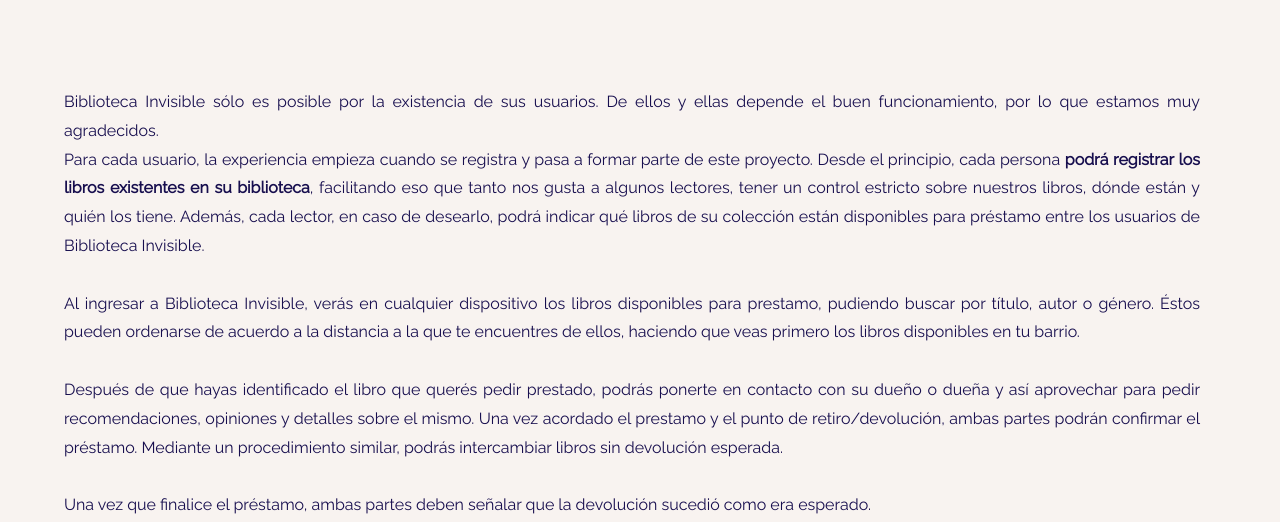
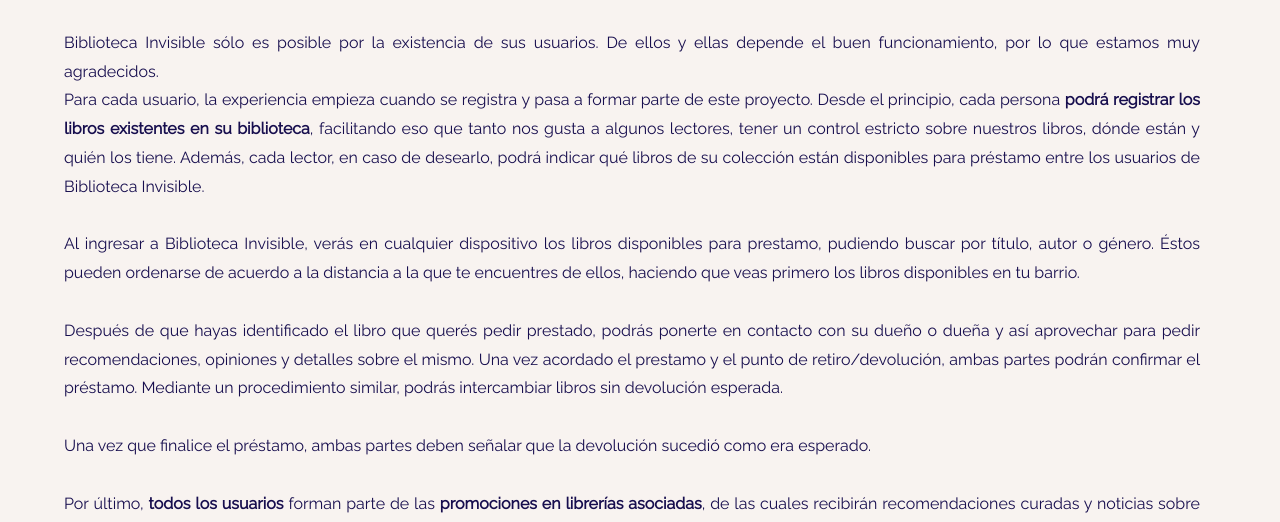
Before and after one commit to facund02401/BibliotecaInvisible, a plain HTML site: page como-funciona.html in a window 1280 px wide. Shown: the part 278-800 px from the top of the page. Drawn offline with nearby package versions, Linux system fonts and the light colour scheme.

Commit message:
Arreglo de espaciado _comoFunciona

```diff
--- a/css/estiloscss.css
+++ b/css/estiloscss.css
@@ -127,7 +127,7 @@
   margin: 0 auto;
   display: grid;
   grid-template-columns: 1fr;
-  grid-template-rows: 0.5fr 1fr 1fr;
+  grid-template-rows: 200px 1fr 1fr;
   justify-content: stretch;
   align-content: stretch;
   justify-items: stretch;
--- a/scss/_comoFunciona.scss
+++ b/scss/_comoFunciona.scss
@@ -3,7 +3,7 @@
     margin:0 auto;
     display: grid;
     grid-template-columns: 1fr;
-    grid-template-rows: 0.5fr 1fr 1fr;
+    grid-template-rows: 200px 1fr 1fr;
     justify-content: stretch;
     align-content: stretch;
     justify-items: stretch;
```
